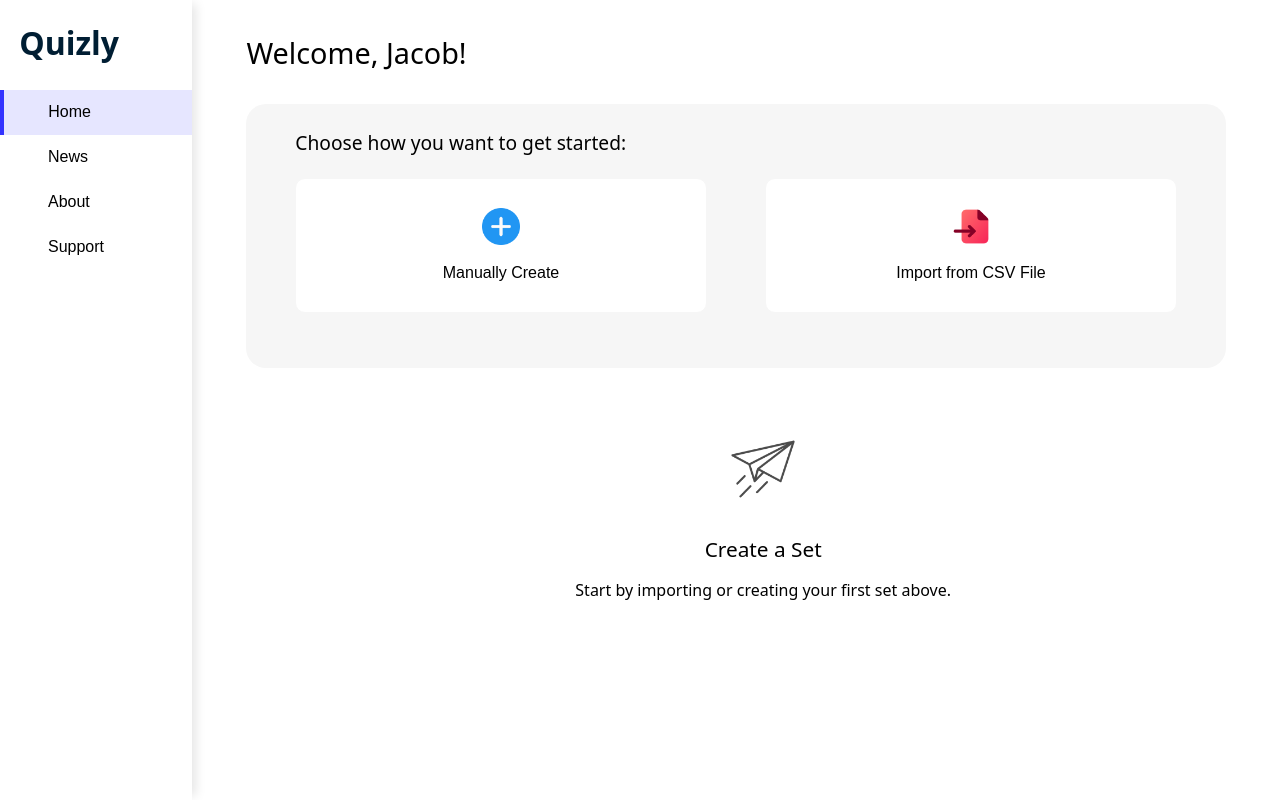
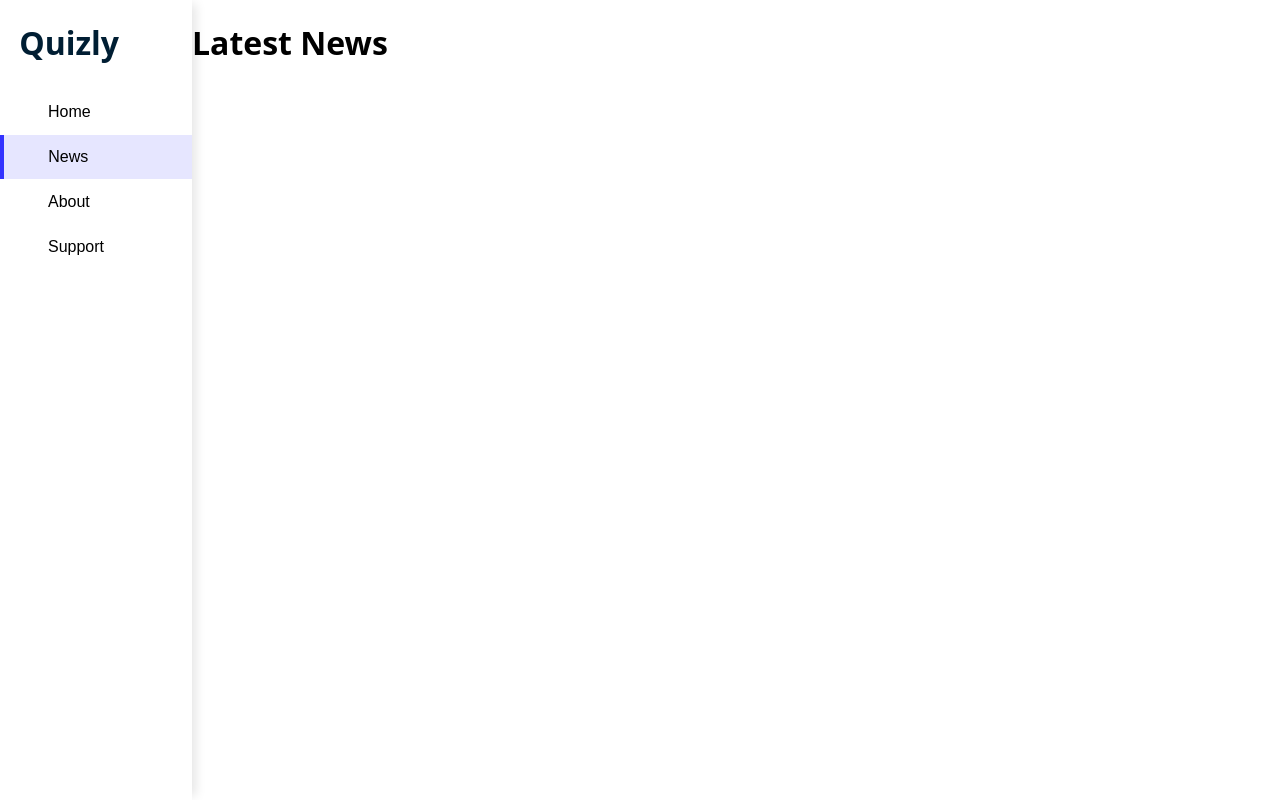
Before and after one commit to jacobyangg9/quizly, a React (Vite) app: page /dashboard in a window 1280 px wide. Both pictures are taken after a click on the button "News". Built offline with nearby package versions, Linux system fonts and the light colour scheme.

Commit message:
Fixed menu button states

```diff
--- a/src/Dashboard/Dashboard.jsx
+++ b/src/Dashboard/Dashboard.jsx
@@ -4,10 +4,17 @@ import paperPlane from '../Assets/paperPlane.png'
 import plus from '../Assets/plus.png'
 import fileInport from '../assets/file-import.png'
 import { useNavigate } from 'react-router-dom';
+import { useState } from 'react';
 
 function Dashboard() {
     const navigate = useNavigate();
     const navigateToCreate = () => navigate("/create");
+
+    const [activeSection, setActiveSection] = useState('home');
+
+    const toggleSection = (section) => {
+        setActiveSection(section);
+    }
 
     return(
         <>
@@ -15,12 +22,21 @@ function Dashboard() {
                 <div id={styles.dashboardMenuLogoWrapper}>
                     <h1 id={styles.dashboardMenuLogo}>Quizly</h1>
                 </div>
-                <button className={styles.dashboardMenuButtons} id={styles.dashboardMenuHome}>Home</button>
-                <button className={styles.dashboardMenuButtons}>News</button>
-                <button className={styles.dashboardMenuButtons}>About</button>
-                <button className={styles.dashboardMenuButtons}>Support</button>
+                <button
+                    className={`${styles.dashboardMenuButtons} ${activeSection === 'home' ? styles.activeMenuButton : ""}`} id={styles.dashboardMenuHome}
+                    onClick={()=>toggleSection("home")}>Home</button>
+
+                <button
+                    className={`${styles.dashboardMenuButtons} ${activeSection === 'news' ? styles.activeMenuButton : ""}`} onClick={()=>toggleSection("news")}>News</button>
+
+                <button
+                    className={`${styles.dashboardMenuButtons} ${activeSection === 'about' ? styles.activeMenuButton : ""}`} onClick={()=>toggleSection("about")}>About</button>
+
+                <button
+                    className={`${styles.dashboardMenuButtons} ${activeSection === 'support' ? styles.activeMenuButton : ""}`} onClick={()=>toggleSection("support")}>Support</button>
             </div>
-            <div className={styles.bodyWrapper}>
+
+            <div className={styles.bodyWrapper} style={activeSection === 'home' ? {} : { display: 'none' }}>
                 <div id={styles.welcomeMessageWrapper}>
                     <h1 id={styles.welcomeMessage}>Welcome, Jacob!</h1>
                 </div>
@@ -45,6 +61,15 @@ function Dashboard() {
                     <p>Start by importing or creating your first set above.</p>
                 </div>
             </div>
+            <div className={styles.newsWrapper} style={activeSection === 'news' ? {} : { display: 'none' }}>
+                <h1>Latest News</h1>
+            </div>
+            <div className={styles.aboutWrapper} style={activeSection === 'about' ? {} : { display: 'none' }}>
+                <h1>About Quizly</h1>
+            </div>
+            <div className={styles.supportWrapper} style={activeSection === 'support' ? {} : { display: 'none' }}>
+                <h1>Support</h1>
+            </div>
 
         </>
     )
--- a/src/Dashboard/Dashboard.module.css
+++ b/src/Dashboard/Dashboard.module.css
@@ -80,6 +80,9 @@ body {
 
 #dashboardMenuHome {
     margin-top: -5%;
+}
+
+.activeMenuButton {
     background-color: hsl(240, 100%, 95%);
     border-left: 4px solid hsl(240, 100%, 60%);
     text-indent: -3%;
@@ -168,3 +171,9 @@ body {
     justify-content: center;
     flex-direction: column;
 }
+
+.newsWrapper,
+.aboutWrapper,
+.supportWrapper {
+    margin-left: 15%;
+}
```
